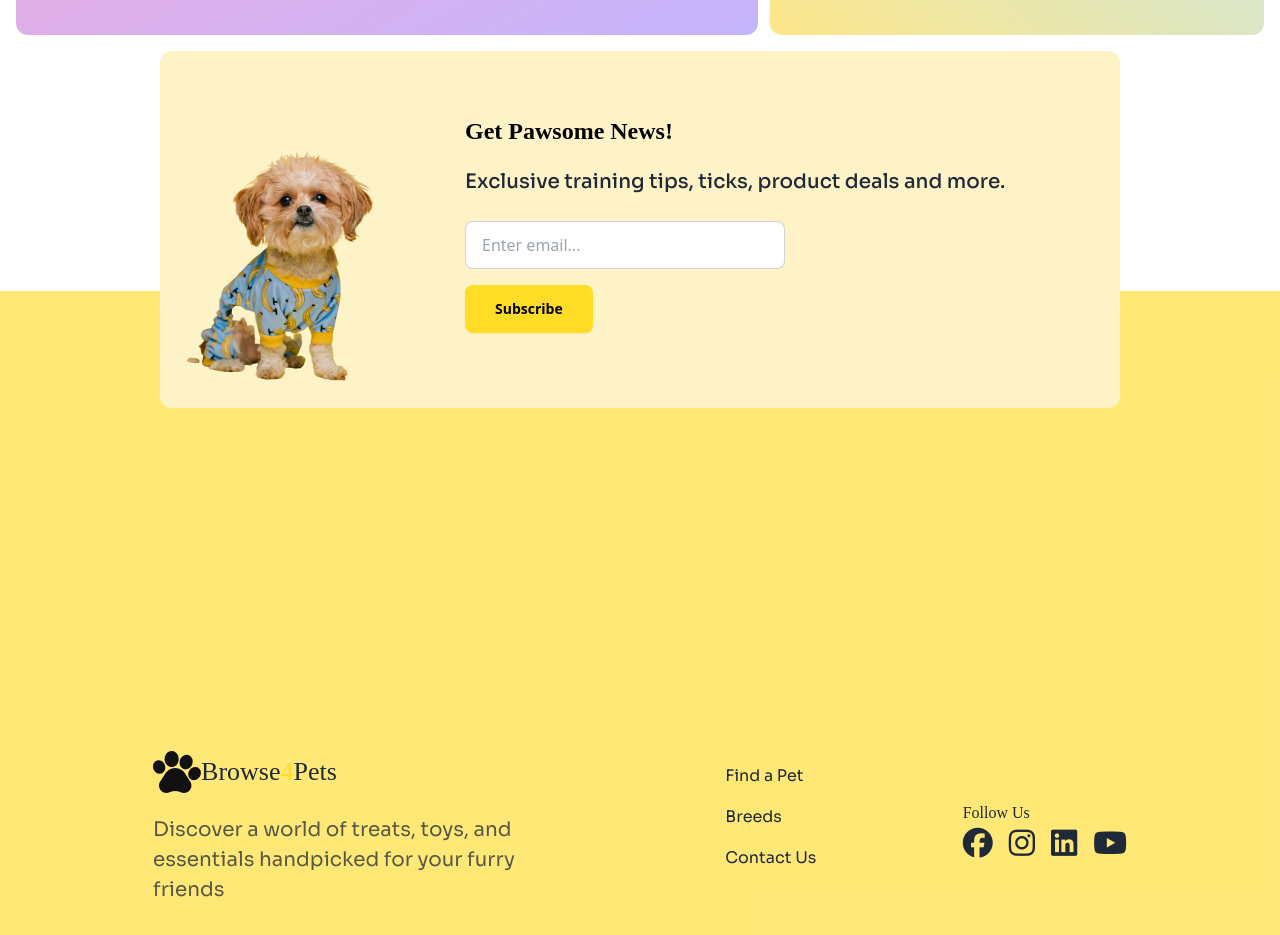
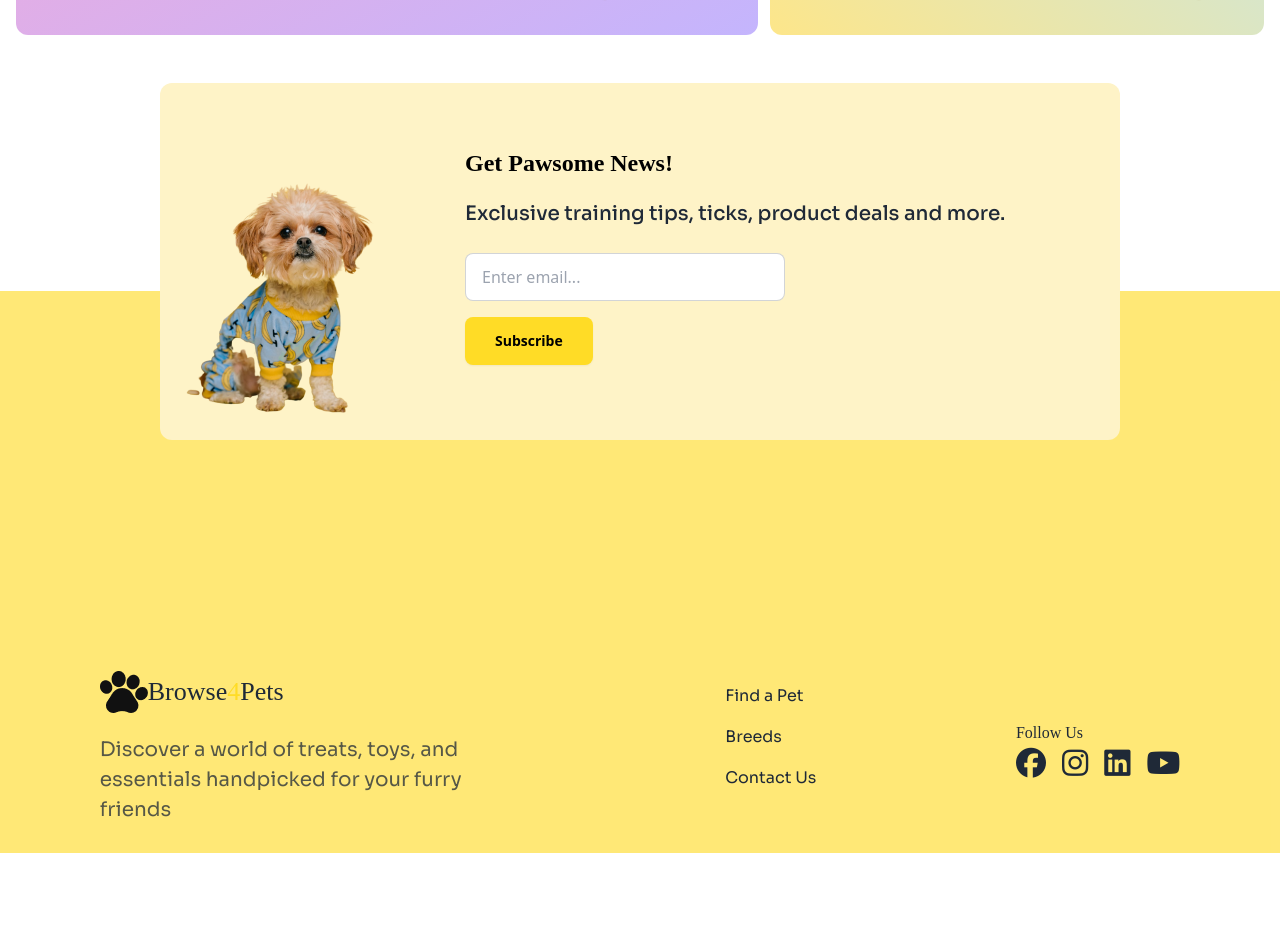
Before and after one commit to ashiful2002/b11-assignment-3, a plain HTML site: page index.html in a window 1280 px wide. Shown: the part 2414-3349 px from the top of the page. After the commit the page ends 3267 px from the top, so only its background shows below. Drawn offline with nearby package versions, Linux system fonts and the light colour scheme; a web font is replaced by a local one.

Commit message:
Last Commit

```diff
--- a/index.html
+++ b/index.html
@@ -309,9 +309,9 @@
 
 
 
-        <footer class="absolute bg-[#ffdb26a0] w-full mt-60 mb-10">
+        <footer class="absolute bg-[#ffdb26a0] w-full mt-60 ">
             <!-- subscribe section -->
-            <section class="bg-amber-100 w-9/12 mx-auto rounded-xl relative -top-60">
+            <section class="bg-amber-100 w-9/12 mx-auto rounded-xl relative -top-52">
                 <div class="grid grid-cols-1 lg:flex rounded-xl">
                     <div>
                         <img class="mx-auto p-5" src="./assets/cute-pet-small.png" alt="logo">
@@ -328,7 +328,7 @@
                     </div>
                 </div>
             </section>
-            <div class="container mx-auto md:flex items-center justify-around p-20">
+            <div class="container mx-auto md:flex items-center justify-around ">
                 <div class="md:w-[426px] mb-7">
                     <div class="flex items-center">
                         <img src="./assets/logo-footer.png" alt="logo-here">
```
